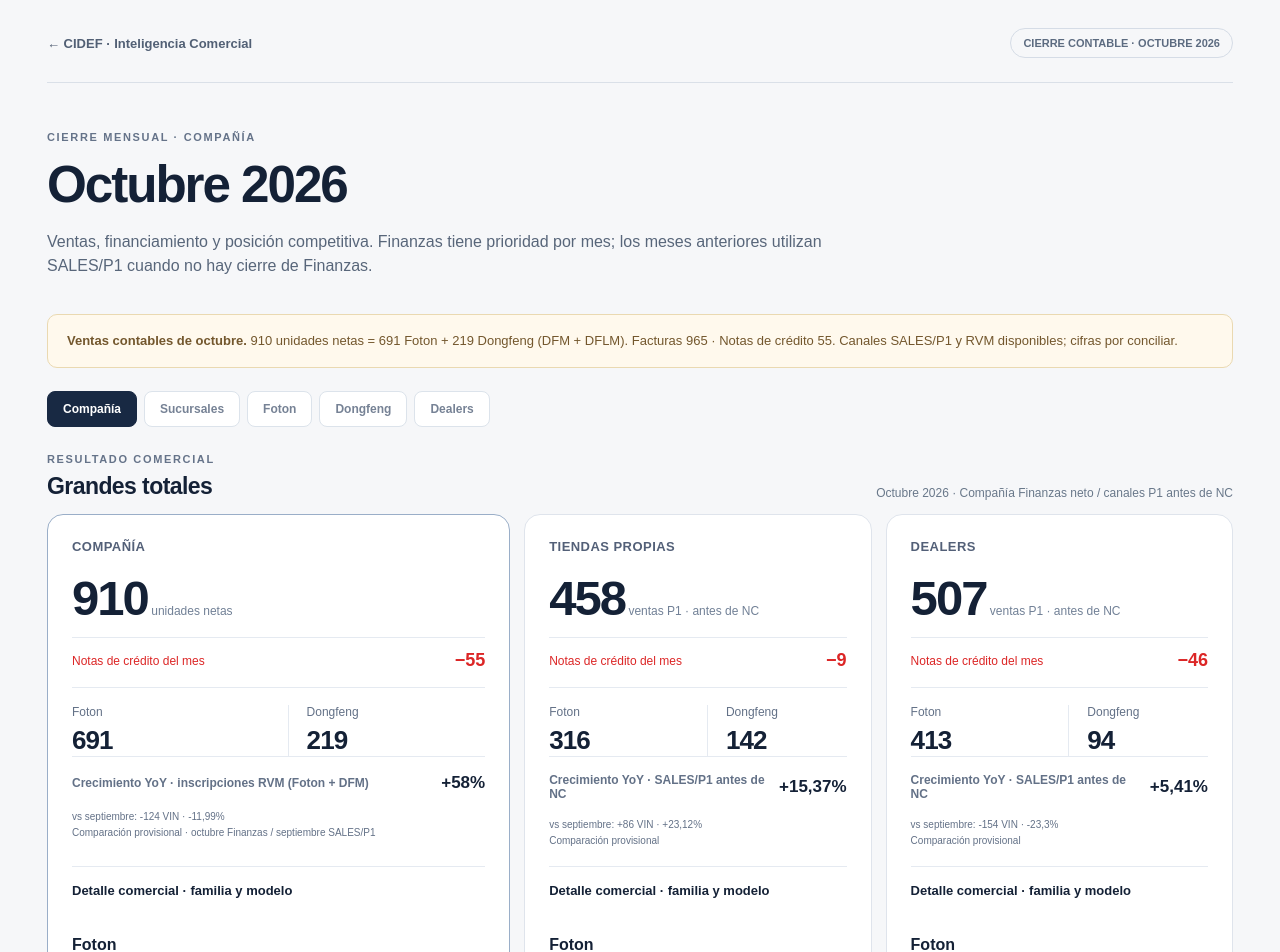
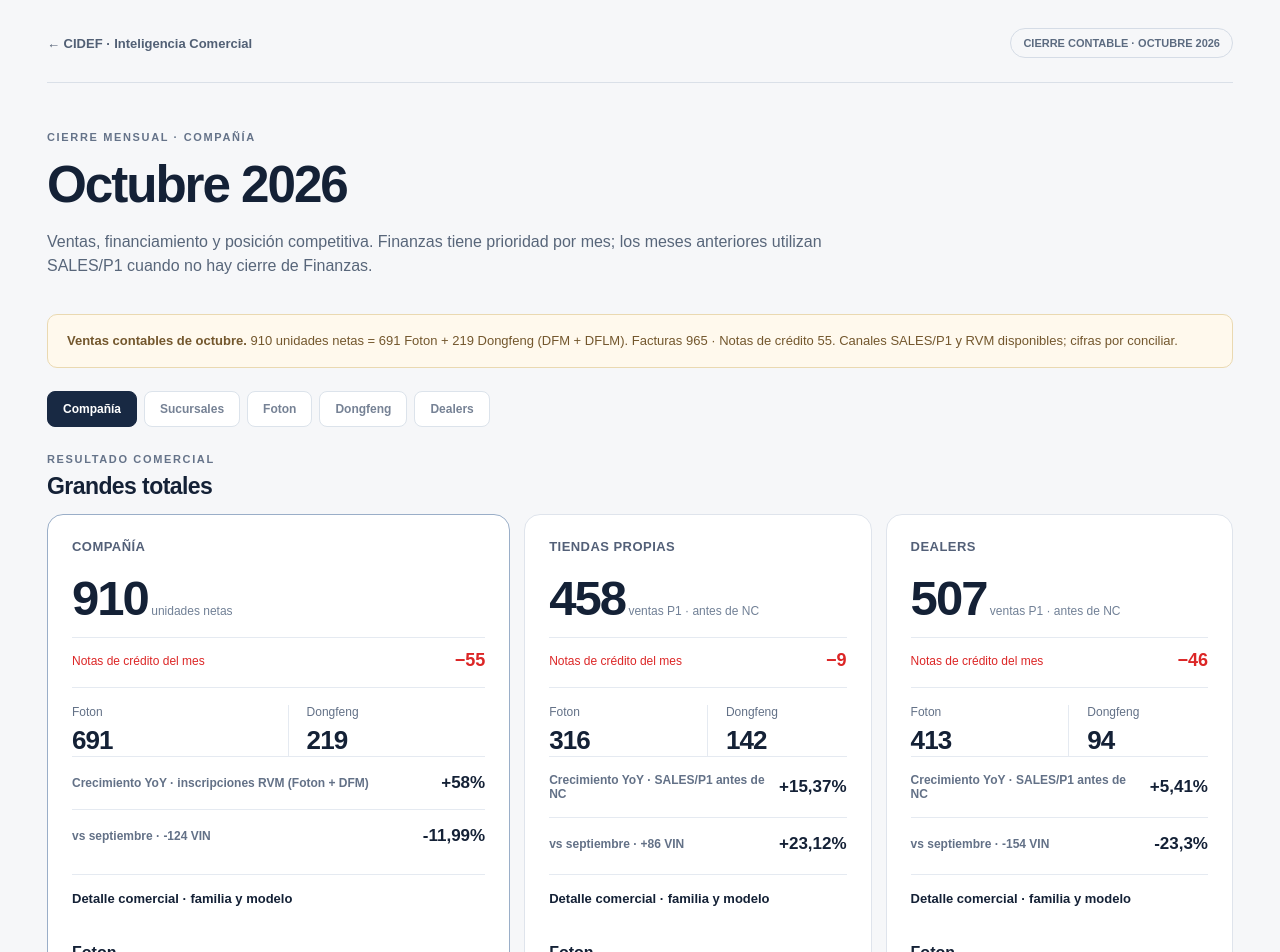
Before and after one commit to rodrigoibanezm-cmd/cidef-inteligencia-comercial, a Next.js app: page /cierre-mensual-v2 in a window 1280 px wide. Shown: the top 952 px of the page. Built offline with nearby package versions, Linux system fonts and the light colour scheme.

Commit message:
style(close): match monthly comparison typography and hide explanatory footnotes [skip ci]

```diff
--- a/app/cierre-mensual-v2/page.js
+++ b/app/cierre-mensual-v2/page.js
@@ -10,7 +10,8 @@ export const metadata = { title: "Octubre 2026 · Cierre mensual | CIDEF" };
 
 export default function CierreMensual() {
   const display = id => valueText(facts.indicators[id]);
-  return <main className="shell mc">
+  return <main className="shell mc mc-close-clean">
+    <style>{`.mc-close-clean .mc-executive-heading>small,.mc-close-clean .mc-executive-foot,.mc-close-clean .mc-commercial-detail>p:last-child,.mc-close-clean .mc-description-note,.mc-close-clean .mc-source-note,.mc-close-clean .mc-index-note,.mc-close-clean .mc-trend-card>small,.mc-close-clean [aria-label="Inscripciones RVM, variación mensual e interanual"]>small,.mc-close-clean .forum-exec-header p{display:none}`}</style>
     <header className="topbar"><Link className="back" href="/">← CIDEF · Inteligencia Comercial</Link><span className="pill">CIERRE CONTABLE · OCTUBRE 2026</span></header>
     <section className="mc-intro"><span className="eyebrow">CIERRE MENSUAL · COMPAÑÍA</span><h1>Octubre 2026</h1><p>Ventas, financiamiento y posición competitiva. Finanzas tiene prioridad por mes; los meses anteriores utilizan SALES/P1 cuando no hay cierre de Finanzas.</p></section>
     <div className="mc-warning"><strong>Ventas contables de octubre.</strong> {display("sales_company")} unidades netas = {display("sales_foton")} Foton + {display("sales_dongfeng")} Dongfeng (DFM + DFLM). Facturas 965 · Notas de crédito 55. Canales SALES/P1 y RVM disponibles; cifras por conciliar.</div>
--- a/components/ClosingV2Totals.js
+++ b/components/ClosingV2Totals.js
@@ -1,5 +1,5 @@
 import { valueText } from "../lib/monthly-close-v2-view";
-import MonthlyCloseV2Metric, { Comparison, FourMonthTrend } from "./MonthlyCloseV2Metric";
+import MonthlyCloseV2Metric, { FourMonthTrend } from "./MonthlyCloseV2Metric";
 import CommercialProductDetail, { CommercialDetailProvider } from "./ClosingV2ProductDetail";
 
 // All numbers and series originate in the period snapshot, never calculated here.
@@ -24,6 +24,7 @@ export default function ExecutiveTotals({ facts }) {
     <div className="mc-executive-grid mc-close-summary-grid">{sections.map(section => {
       const yoy = facts.company?.yoy?.[section.id];
       const commercialYoy = facts.company?.yoy?.[section.id];
+      const monthly = facts.company?.comparisons?.[section.id];
       const rvmYoy = facts.rvm_yoy_comparison?.cidef?.variation_percent;
       const nc = creditNotes?.[section.id === "sales_company" ? "company" : section.id === "sales_own" ? "own_stores" : "dealers"];
       return <article className="mc-executive-card" key={section.id}>
@@ -35,7 +36,7 @@ export default function ExecutiveTotals({ facts }) {
           <div><span>Dongfeng</span><strong>{channelValue(section, section.dongfeng)}</strong></div>
         </div>
         <div><div className="mc-executive-yoy"><span>{section.p1 ? "Crecimiento YoY · SALES/P1 antes de NC" : "Crecimiento YoY · inscripciones RVM (Foton + DFM)"}</span><strong>{section.p1 ? valueText(commercialYoy, true) : typeof rvmYoy === "number" ? "+" + rvmYoy.toLocaleString("es-CL") + "%" : valueText(yoy)}</strong></div>
-          <div style={{paddingBottom:16,fontSize:12,color:"#637187"}}><Comparison comparison={facts.company?.comparisons?.[section.id]}/>{facts.company?.comparisons?.[section.id]?.delta?.status === "PRELIMINARY" && <small style={{display:"block",marginTop:4}}>Comparación provisional{!section.p1 && " · octubre Finanzas / septiembre SALES/P1"}</small>}</div>
+          <div className="mc-executive-yoy" data-comparison-status={monthly?.delta?.status} title={monthly?.delta?.status === "PRELIMINARY" ? "Comparación provisional" + (!section.p1 ? " · octubre Finanzas / septiembre SALES/P1" : "") : undefined}><span>vs septiembre · {valueText(monthly?.delta, true)}{monthly?.delta?.unit === "VIN" ? " VIN" : ""}</span><strong>{valueText(monthly?.relative, true)}</strong></div>
         </div>
         <CommercialProductDetail channel={section.id === "sales_company" ? "company" : section.id === "sales_own" ? "stores" : "dealers"} metrics={p1}/>
 
```
